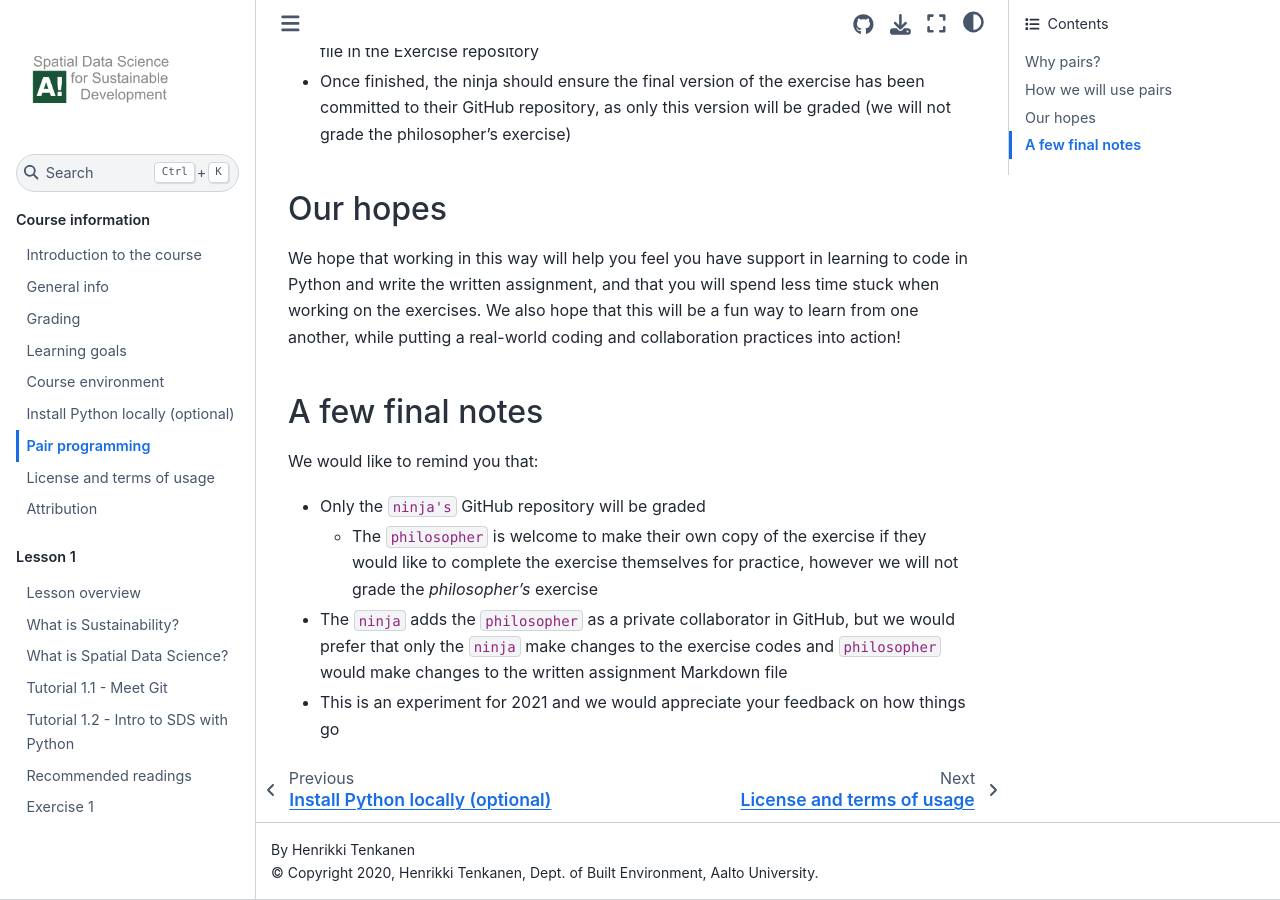
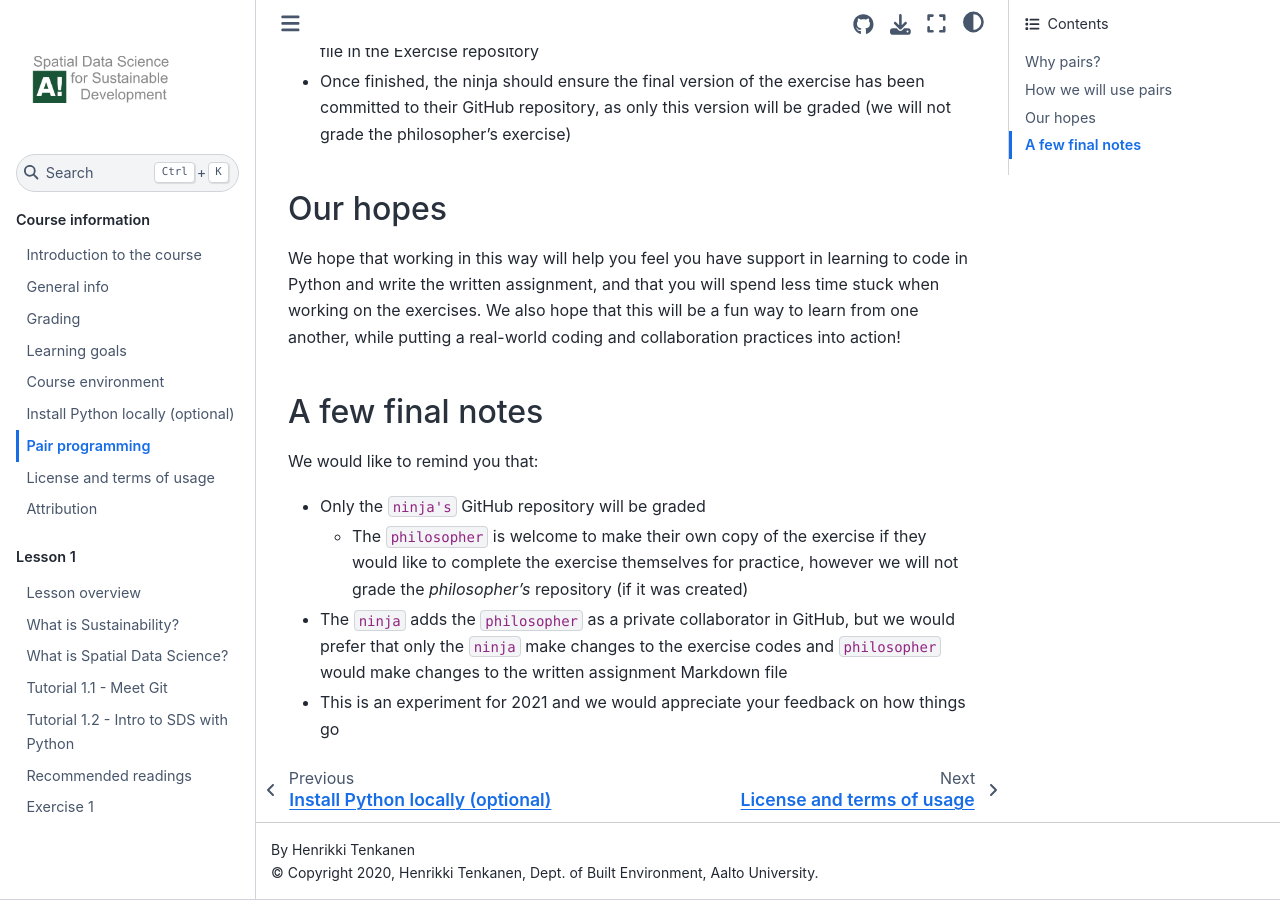
Before and after one commit to AaltoGIS/Sustainability-GIS, a Sphinx documentation site: the page built from source/course-info/pair-programming.rst, in a window 1280 px wide and 900 px high, scrolled down 1640 px. Built offline with Sphinx 7.4.7 and the Sphinx Book theme 1.1.4, drawn with Linux system fonts in a browser that asks for light colours; pages that are not in the unit, such as notebooks, are missing from menus.

Commit message:
Minor edit

```diff
--- a/source/course-info/pair-programming.rst
+++ b/source/course-info/pair-programming.rst
@@ -61,7 +61,7 @@ We would like to remind you that:
 
 - Only the ``ninja's`` GitHub repository will be graded
 
-  - The ``philosopher`` is welcome to make their own copy of the exercise if they would like to complete the exercise themselves for practice, however we will not grade the `philosopher's` exercise
+  - The ``philosopher`` is welcome to make their own copy of the exercise if they would like to complete the exercise themselves for practice, however we will not grade the `philosopher's` repository (if it was created)
 
 - The ``ninja`` adds the ``philosopher`` as a private collaborator in GitHub, but we would prefer that only the ``ninja`` make changes to the exercise codes and ``philosopher`` would make changes to the written assignment Markdown file
 - This is an experiment for 2021 and we would appreciate your feedback on how things go
```
